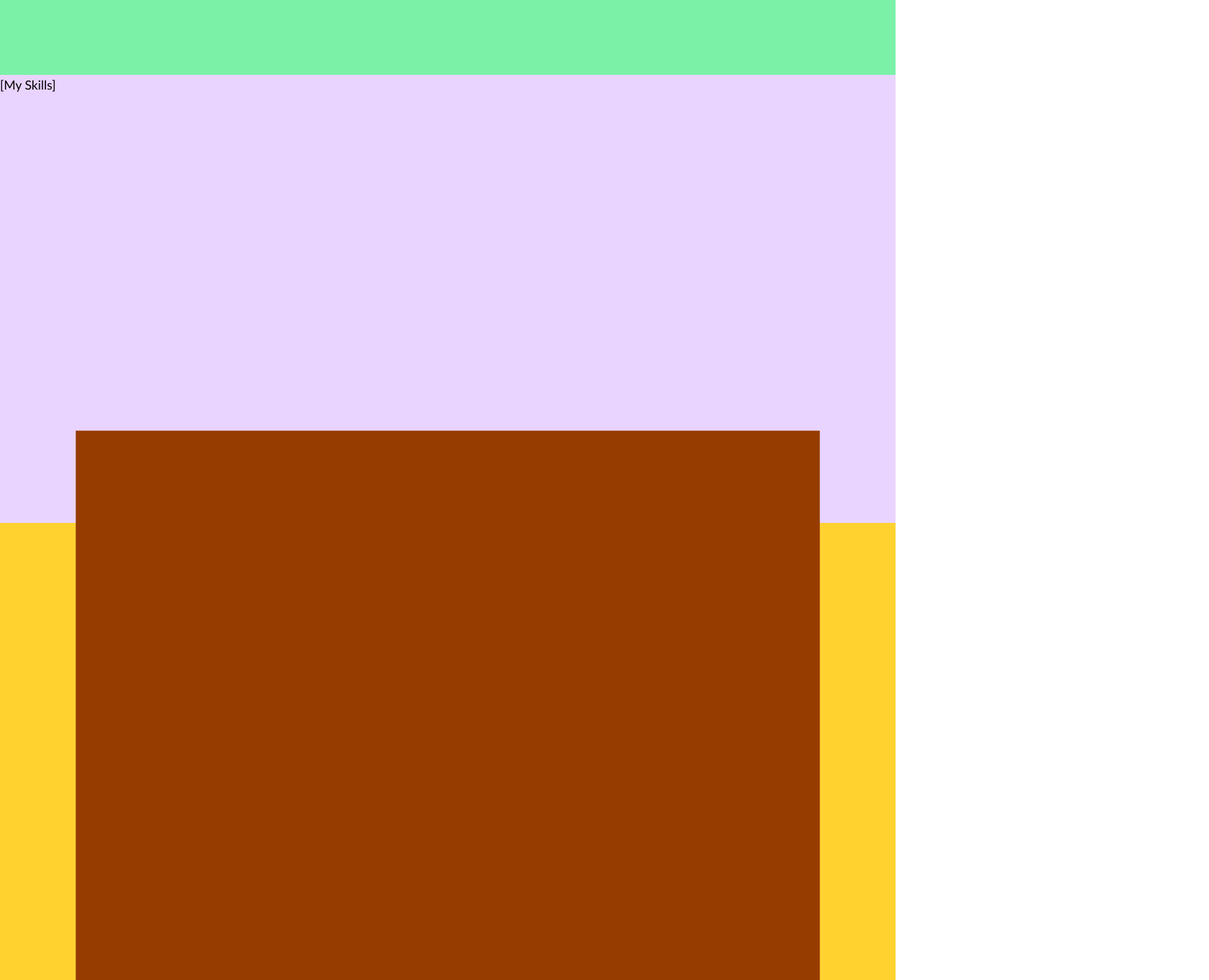
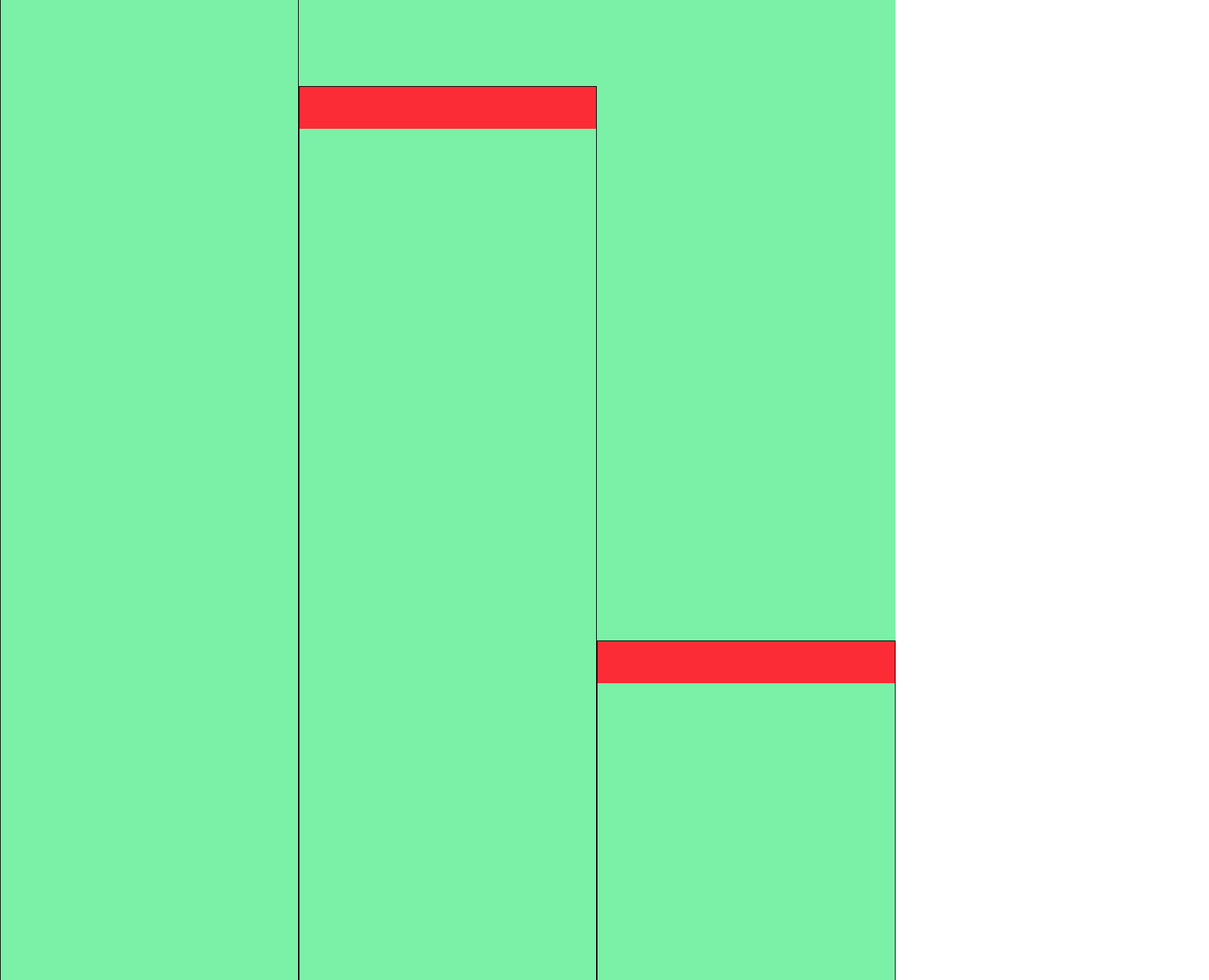
Before and after one commit to jjplaza-dev/Web-Dev-Portfolio, a React (Vite) app in the folder frontend/: page / in a window 1280 px wide. Shown: the part 2980-4380 px from the top of the page at 70% size, 1728 px wide, since content can reach past the window. Built offline with nearby package versions, Linux system fonts and the light colour scheme.

Commit message:
Skills partial and animation

```diff
--- a/frontend/src/App.jsx
+++ b/frontend/src/App.jsx
@@ -8,12 +8,14 @@ import Footer from "./components/Footer"
 import Services from "./components/Services"
 import Workflow from "./components/Workflow"
 import Skills from "./components/Skills"
+import CTA from "./components/CTA"
 
 
 
 function App() {
 
   return <>
+    <section className="relative">
       <Ruler />
       <Loadscreen />
       <Cursor />
@@ -22,8 +24,10 @@ function App() {
       <Works />
       <Services/>
       <Workflow />
+      <CTA />
       <Skills />
       <Footer />
+    </section>
 
   </>
 
--- /dev/null
+++ b/frontend/src/components/CTA.jsx
@@ -0,0 +1,9 @@
+import React from 'react'
+
+function CTA() {
+  return<>
+    <section className='w-full h-[100vh] bg bg-purple-200'>[My CTA]</section>
+  </>
+}
+
+export default CTA
--- a/frontend/src/components/Footer.jsx
+++ b/frontend/src/components/Footer.jsx
@@ -1,30 +1,12 @@
 import React, { useEffect, useState, useRef } from 'react';
 
 function Footer() {
-  const innerFooterBoxRef = useRef(null);
-  const [myScale, setMyScale] = useState()
 
-  useEffect(() => {
-    const handleScroll = () => {
-      if (innerFooterBoxRef.current) {
-        const innerFooterBox = innerFooterBoxRef.current.getBoundingClientRect();
-        setMyScale(((innerFooterBox.height - innerFooterBox.y)/innerFooterBox.height)*100)
-      }
-    };
-
-    window.addEventListener('scroll', handleScroll);
-
-    // Cleanup the event listener
-    return () => {
-      window.removeEventListener('scroll', handleScroll);
-    };
-  }, []); // Empty dependency array ensures this runs only once on mount
 
   return (
     <>
-      <section className='w-screen h-screen bg-amber-300 flex justify-center items-center' ref={innerFooterBoxRef}>
-        <div className='h-100 w-100 bg-amber-800' style={{ transform: `scale(${100 + myScale}%)` }}  // Use ref to access the DOM element
-        ></div>
+      <section className='w-screen h-screen absolute bottom-0 bg-amber-300 flex justify-center items-center z-2'>
+
       </section>
     </>
   );
--- a/frontend/src/components/Navigation.jsx
+++ b/frontend/src/components/Navigation.jsx
@@ -24,7 +24,7 @@ function Navigation() {
 
 
   return <>
-    <section className='w-full h-[10vh] sm:h-[12vh] fixed flex justify-end top-0  z-1'>
+    <section className='w-full h-[10vh] sm:h-[12vh] fixed flex justify-end top-0 z-1'>
         <div className='h-full aspect-square relative'>
             <button className='w-[75%] h-[75%] bg-amber-200 absolute right-[50%] bottom-[50%] translate-x-[50%] translate-y-[50%] z-2' onClick={openMenu}><h4 className='mix-blend-difference relative text-white z-3'>Burger</h4></button>
         </div>
--- a/frontend/src/components/Skills.jsx
+++ b/frontend/src/components/Skills.jsx
@@ -1,6 +1,8 @@
-import React from 'react'
+import React, { useEffect, useState } from 'react'
 
 function Skills() {
+    const [scrollY, setScrollY] = useState()
+
     const frontendSkills = [
         {skill: "HTML", logo: "", description: ""},
         {skill: "CSS", logo: "", description: ""},
@@ -14,11 +16,25 @@ function Skills() {
 
     ]
 
+    useEffect(() => {
+      const skillsBox = document.getElementById("skillsBox")
+
+      window.addEventListener("scroll", () => {
+        setScrollY(skillsBox.getBoundingClientRect().y / skillsBox.getBoundingClientRect().height)
+        console.log(scrollY)
+      })
+    })
 
 
   return <>
-    <section className='w-full h-[80vh] bg-purple-200'>
-        [My Skills]
+    <section className='w-full h-[500vh] bg-purple-100' id='skillsBox'>
+        <div className='w-full h-[100vh] sticky top-[0] '>
+          <div className=''>asdasdasdsd</div>
+          <div className='w-full h-full rotate-10 scale-150 z-1 translate-y-[-10%]'>
+            <div className='w-full h-[50%] bg-purple-200 transition-all ease-out duration-100 delay-10 border-1 border-black' style={{transform: `translateY(${scrollY*100}%)`}}></div>
+            <div className='w-full h-[50%] bg-purple-200 transition-all ease-out duration-100 delay-10 border-1 border-black' style={{transform: `translateY(${scrollY*-100}%)`}}></div>
+          </div>
+        </div>
     </section>
   </>
 }
--- a/frontend/src/components/Workflow.jsx
+++ b/frontend/src/components/Workflow.jsx
@@ -1,30 +1,19 @@
 import React, { useState } from 'react';
 
 function Workflow() {
-  const [posX, setPosX] = useState(0); // Initialize position states
-  const [posY, setPosY] = useState(0);
-
-  const handleDrag = (event) => {
-    // Access the div using event.target
-    const div = event.target;
-
-    // Get the bounding client rect
-    const rect = div.getBoundingClientRect();
-
-    // Log the bounding client rect to the console
-    console.log('Bounding Client Rect:', rect);
-  };
 
   return (
     <>
-      <section className='w-full h-screen bg-green-300'>
-        [ My Workflow ]
-        <div
-          onMouseDown={handleDrag}
-          className='w-50 h-150 bg-amber-50'
-          style={{ transform: `translate(${posX}px, ${posY}px)` }}
-          id='dragTest'
-        ></div>
+      <section className='w-full h-[300vh] bg-green-300 relative items-end grid grid-cols-3'>
+        <div className='w-full h-[100%] relative border-1 bottom-0 border-black'>
+            <div className='w-full h-15 bg-red-500 sticky top-[12vh]'></div>
+        </div>
+        <div className='w-full h-[66%] :relative border-1 bottom-0 border-black'>
+            <div className='w-full h-15 bg-red-500 sticky top-[12vh]'></div>
+        </div>
+        <div className='w-full h-[33%] :relative border-1 bottom-0 border-black'>
+            <div className='w-full h-15 bg-red-500 sticky top-[12vh]'></div>
+        </div>
       </section>
     </>
   );
```
Lines whose indentation alone changed are shown as unchanged.
